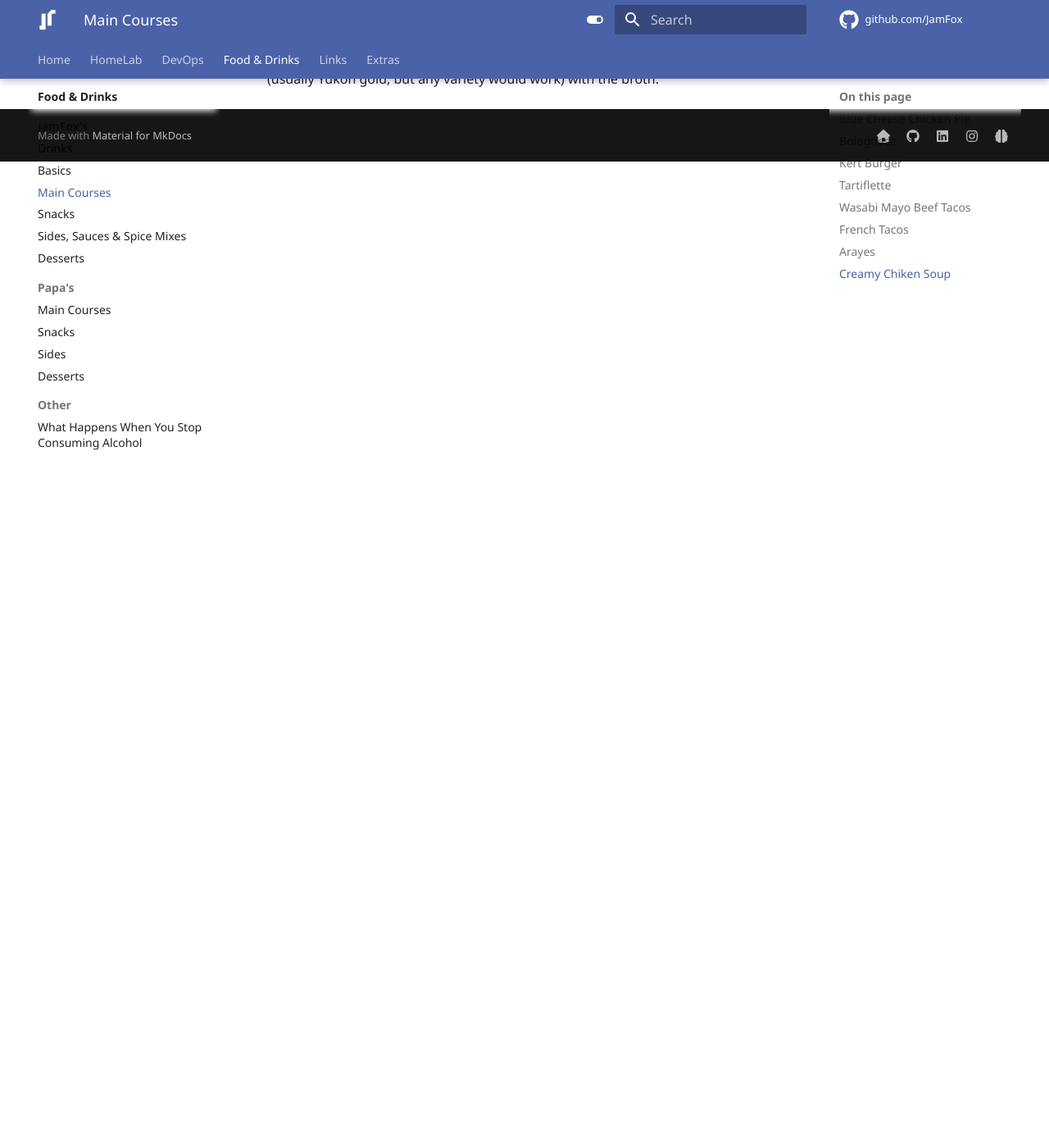
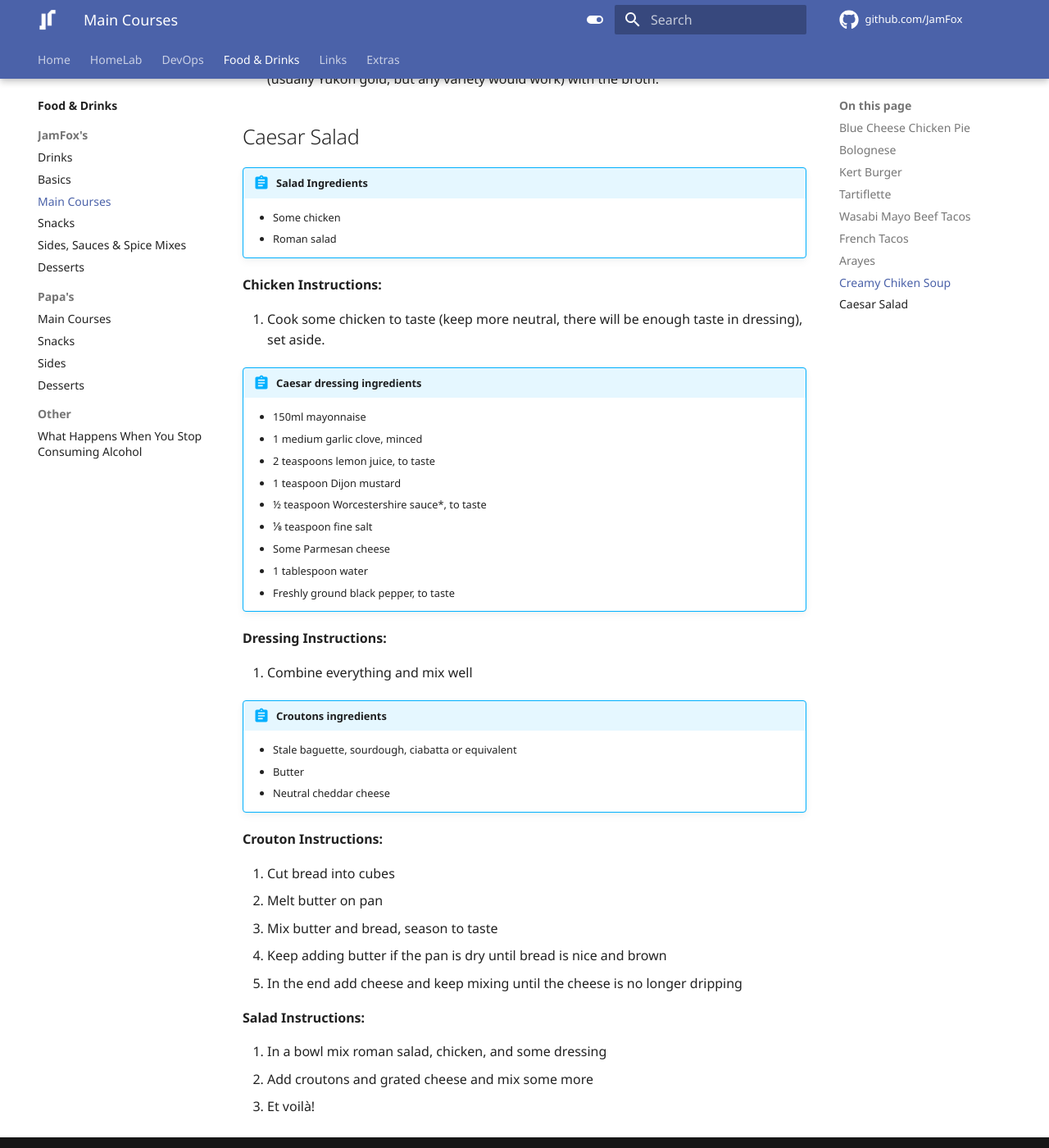
Before and after one commit to JamFox/docs.jamfox.dev, an MkDocs documentation site: the page built from docs/content/food/maincourses.md, in a window 1280 px wide and 1400 px high, scrolled down 7600 px. Shown: the whole window at 82% size. Built offline with MkDocs 1.6.1 and Material for MkDocs 9.7.7, drawn with Linux system fonts in a browser that asks for light colours; comment, search, counter and statistics services are not loaded.

Commit message:
add caesar salad

```diff
--- a/docs/content/food/maincourses.md
+++ b/docs/content/food/maincourses.md
@@ -262,3 +262,47 @@ From: https://www.melskitchencafe.com/creamy-chicken-soup/
 - Half-and-half: the more half-and-half you use, the creamier this soup will be but milk works great, too. I suggest using at least 1% or 2% (not skim).
 - Bouillon: the chicken bouillon (cube, paste or granules) intensifies the overall flavor of the soup. If you leave it out, season well to taste.
 - Potatoes: potatoes make a great addition to this soup. I add peeled, diced potatoes (usually Yukon gold, but any variety would work) with the broth.
+
+## Caesar Salad
+
+!!! abstract "Salad Ingredients"
+    - Some chicken
+    - Roman salad
+
+**Chicken Instructions:**
+
+1. Cook some chicken to taste (keep more neutral, there will be enough taste in dressing), set aside.
+
+!!! abstract "Caesar dressing ingredients"
+    - 150ml mayonnaise
+    - 1 medium garlic clove, minced
+    - 2 teaspoons lemon juice, to taste
+    - 1 teaspoon Dijon mustard
+    - ½ teaspoon Worcestershire sauce*, to taste
+    - ⅛ teaspoon fine salt
+    - Some Parmesan cheese
+    - 1 tablespoon water
+    - Freshly ground black pepper, to taste
+
+**Dressing Instructions:**
+
+1. Combine everything and mix well
+
+!!! abstract "Croutons ingredients"
+    - Stale baguette, sourdough, ciabatta or equivalent
+    - Butter
+    - Neutral cheddar cheese
+
+**Crouton Instructions:**
+
+1. Cut bread into cubes
+2. Melt butter on pan
+3. Mix butter and bread, season to taste
+4. Keep adding butter if the pan is dry until bread is nice and brown
+5. In the end add cheese and keep mixing until the cheese is no longer dripping
+
+**Salad Instructions:**
+
+1. In a bowl mix roman salad, chicken, and some dressing
+2. Add croutons and grated cheese and mix some more
+3. Et voilà!
```
